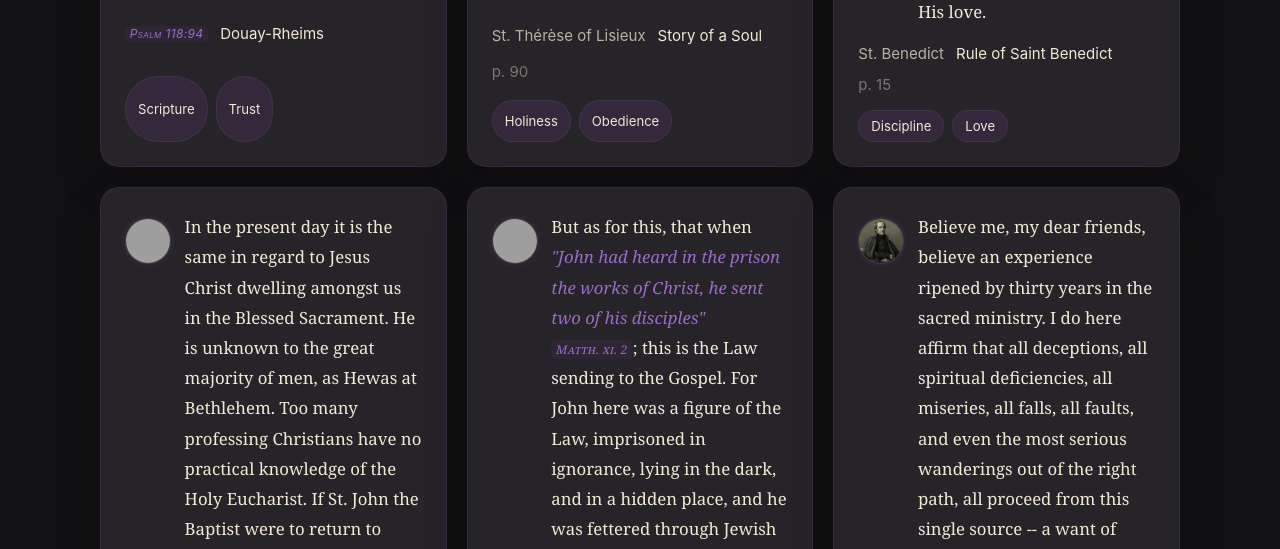
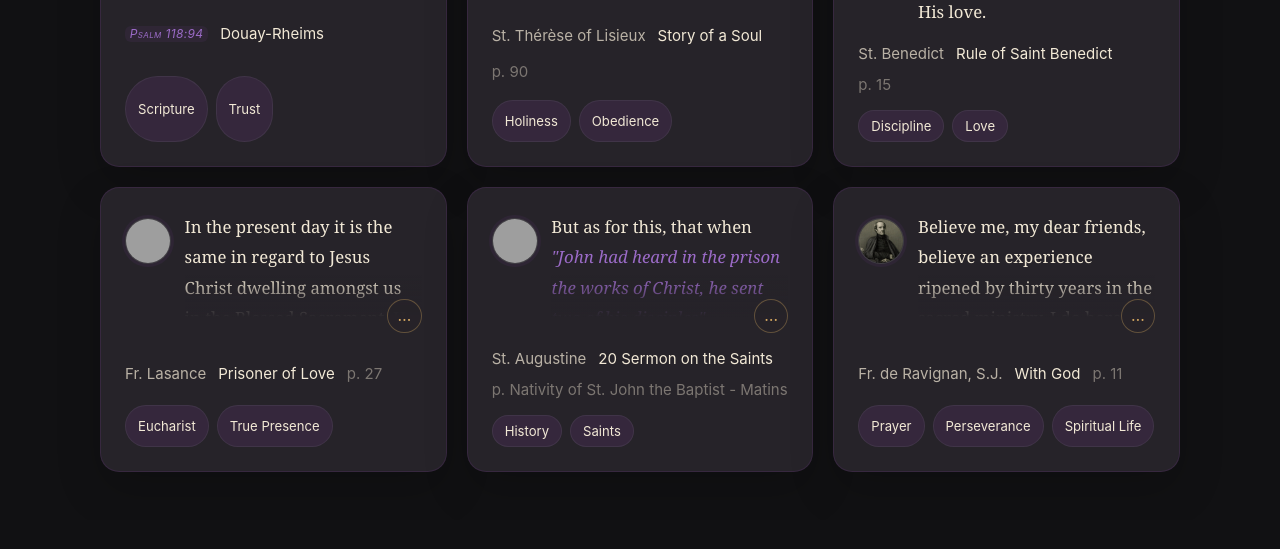
Before and after one commit to SebastianChannell/Florilegium, a plain HTML site: page index.html in a window 1280 px wide. Shown: the part 711-1260 px from the top of the page. After the commit the page ends 1231 px from the top, so only its background shows below. Drawn offline with Linux system fonts and the light colour scheme; grey boxes are pictures that could not be loaded.

Commit message:
Add expandable quote cards

```diff
--- a/app.js
+++ b/app.js
@@ -5,6 +5,8 @@ const quotesGrid = document.getElementById('quotesGrid');
 const emptyState = document.getElementById('emptyState');
 
 let quotes = [];
+let resizeTimer;
+let quoteId = 0;
 
 function normalize(value) {
   return String(value ?? '').trim().toLowerCase();
@@ -109,11 +111,28 @@ function createQuoteCard(quote) {
     quoteMain.appendChild(img);
   }
 
+  const quoteContent = document.createElement('div');
+  quoteContent.className = 'quote-content';
+
   const text = document.createElement('p');
-  text.className = 'quote-text';
+  text.className = 'quote-text quote-text--clamped';
+  quoteId += 1;
+  text.id = `quote-${quoteId}`;
   // Escape quote text first, then allow only simple <em> tags for italic emphasis.
   text.innerHTML = formatQuoteText(quote.text);
-  quoteMain.appendChild(text);
+  quoteContent.appendChild(text);
+
+  const toggle = document.createElement('button');
+  toggle.className = 'quote-toggle';
+  toggle.type = 'button';
+  toggle.textContent = '…';
+  toggle.setAttribute('aria-label', 'Show full quote');
+  toggle.setAttribute('aria-expanded', 'false');
+  toggle.setAttribute('aria-controls', text.id);
+  toggle.hidden = true;
+  quoteContent.appendChild(toggle);
+
+  quoteMain.appendChild(quoteContent);
 
   card.appendChild(quoteMain);
   const meta = document.createElement('div');
@@ -157,6 +176,56 @@ function createQuoteCard(quote) {
   return card;
 }
 
+function isQuoteOverflowing(text) {
+  const wasClamped = text.classList.contains('quote-text--clamped');
+  const previousWebkitLineClamp = text.style.webkitLineClamp;
+
+  text.classList.remove('quote-text--clamped');
+  text.style.webkitLineClamp = 'none';
+  const fullHeight = text.scrollHeight;
+
+  text.classList.add('quote-text--clamped');
+  text.style.webkitLineClamp = '4';
+  const clampedHeight = text.getBoundingClientRect().height;
+
+  text.style.webkitLineClamp = previousWebkitLineClamp;
+  text.classList.toggle('quote-text--clamped', wasClamped);
+
+  return fullHeight - clampedHeight > 1;
+}
+
+function setupExpandableQuotes() {
+  quotesGrid.querySelectorAll('.quote-content').forEach((content) => {
+    const text = content.querySelector('.quote-text');
+    const toggle = content.querySelector('.quote-toggle');
+
+    if (!text || !toggle) {
+      return;
+    }
+
+    const isExpanded = content.classList.contains('quote-content--expanded');
+    const hasOverflow = isQuoteOverflowing(text);
+
+    toggle.hidden = !hasOverflow;
+    content.classList.toggle('quote-content--expandable', hasOverflow);
+
+    if (!hasOverflow) {
+      content.classList.remove('quote-content--expanded');
+      text.classList.remove('quote-text--clamped');
+      toggle.setAttribute('aria-expanded', 'false');
+      toggle.textContent = '…';
+      toggle.setAttribute('aria-label', 'Show full quote');
+      return;
+    }
+
+    content.classList.toggle('quote-content--expanded', isExpanded);
+    text.classList.toggle('quote-text--clamped', !isExpanded);
+    toggle.setAttribute('aria-expanded', String(isExpanded));
+    toggle.textContent = isExpanded ? '–' : '…';
+    toggle.setAttribute('aria-label', isExpanded ? 'Show less quote text' : 'Show full quote');
+  });
+}
+
 function renderQuotes() {
   const query = normalize(searchInput.value);
   const author = authorFilter.value;
@@ -183,6 +252,8 @@ function renderQuotes() {
   filtered.forEach((quote) => {
     quotesGrid.appendChild(createQuoteCard(quote));
   });
+
+  requestAnimationFrame(setupExpandableQuotes);
 }
 
 function initFilters(data) {
@@ -200,11 +271,41 @@ function initFilters(data) {
   renderOptions(tagSet, tagFilter);
 }
 
+function toggleQuoteExpansion(event) {
+  const toggle = event.target.closest('.quote-toggle');
+
+  if (!toggle) {
+    return;
+  }
+
+  const content = toggle.closest('.quote-content');
+  const text = content?.querySelector('.quote-text');
+
+  if (!content || !text) {
+    return;
+  }
+
+  const isExpanded = !content.classList.contains('quote-content--expanded');
+  content.classList.toggle('quote-content--expanded', isExpanded);
+  text.classList.toggle('quote-text--clamped', !isExpanded);
+  toggle.setAttribute('aria-expanded', String(isExpanded));
+  toggle.textContent = isExpanded ? '–' : '…';
+  toggle.setAttribute('aria-label', isExpanded ? 'Show less quote text' : 'Show full quote');
+}
+
+function handleResize() {
+  window.clearTimeout(resizeTimer);
+  resizeTimer = window.setTimeout(setupExpandableQuotes, 150);
+}
+
 function setupEvents() {
   searchInput.addEventListener('input', renderQuotes);
   authorFilter.addEventListener('change', renderQuotes);
   tagFilter.addEventListener('change', renderQuotes);
+  quotesGrid.addEventListener('click', toggleQuoteExpansion);
+  window.addEventListener('resize', handleResize);
 }
+
 
 function loadQuotes() {
   fetch('quotes.json')
--- a/styles.css
+++ b/styles.css
@@ -214,7 +214,8 @@ select:focus {
   box-shadow: 0 0 0 3px rgba(75, 46, 90, 0.22);
 }
 
-.quote-text {
+.quote-content {
+  position: relative;
   flex: 1;
   min-width: 0;
 }
@@ -225,6 +226,56 @@ select:focus {
   font-size: 1.05rem;
   line-height: 1.8;
   color: var(--text);
+}
+
+
+.quote-text--clamped {
+  display: -webkit-box;
+  -webkit-box-orient: vertical;
+  -webkit-line-clamp: 4;
+  line-clamp: 4;
+  overflow: hidden;
+}
+
+.quote-content--expandable:not(.quote-content--expanded)::after {
+  content: "";
+  position: absolute;
+  left: 0;
+  right: 0;
+  bottom: 0;
+  height: 3.6rem;
+  pointer-events: none;
+  background: linear-gradient(to bottom, rgba(38, 35, 41, 0), var(--surface) 72%);
+}
+
+.quote-toggle {
+  position: absolute;
+  right: 0;
+  bottom: 0;
+  z-index: 1;
+  min-width: 2.15rem;
+  min-height: 2.15rem;
+  padding: 0.08rem 0.55rem 0.2rem;
+  border: 1px solid rgba(215, 170, 98, 0.34);
+  border-radius: 999px;
+  background: rgba(38, 35, 41, 0.92);
+  color: var(--gold);
+  line-height: 1;
+  cursor: pointer;
+  -webkit-tap-highlight-color: transparent;
+  transition: border-color 0.2s ease, color 0.2s ease, background 0.2s ease;
+}
+
+.quote-toggle:hover,
+.quote-toggle:focus-visible {
+  border-color: rgba(215, 170, 98, 0.72);
+  background: var(--surface-2);
+  color: var(--cream);
+}
+
+.quote-toggle:focus-visible {
+  outline: 2px solid rgba(215, 170, 98, 0.34);
+  outline-offset: 2px;
 }
 
 .quote-meta {
```
